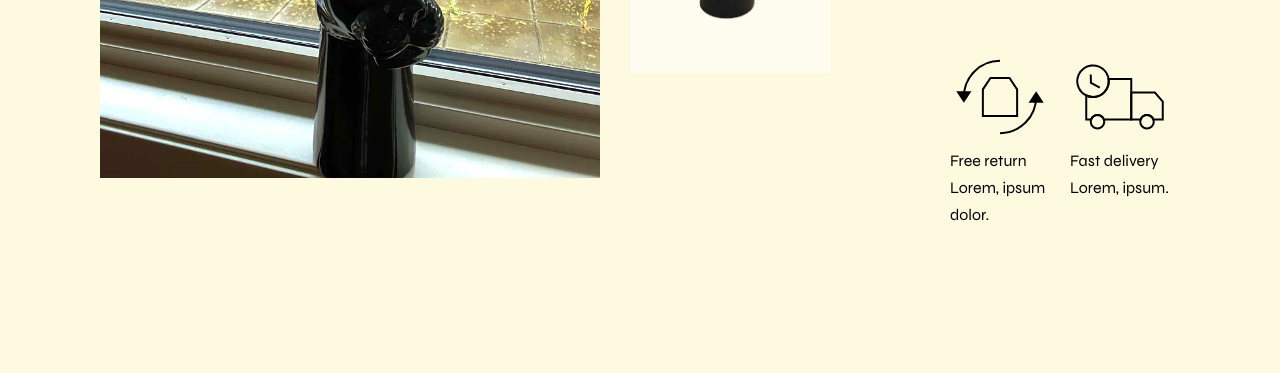
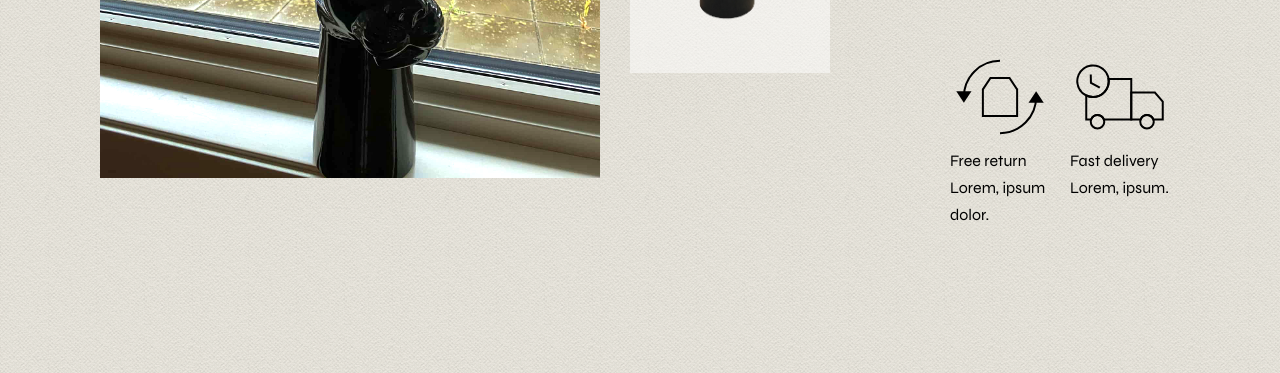
Before and after one commit to comaliot/Design2-ma2, a plain HTML site: page index.html in a window 1280 px wide. Shown: the part 689-1062 px from the top of the page. Drawn offline with Linux system fonts and the light colour scheme.

Commit message:
Fixed background issues

```diff
--- a/styles/styles.css
+++ b/styles/styles.css
@@ -8,7 +8,7 @@
 
 body {
   font-family: 'Syne', sans-serif;
-  background-image: url('./images/seamless_paper_texture.png');
+  background-image: url('../images/seamless_paper_texture.png');
   background-color: #fefae0;
 }
 
```
